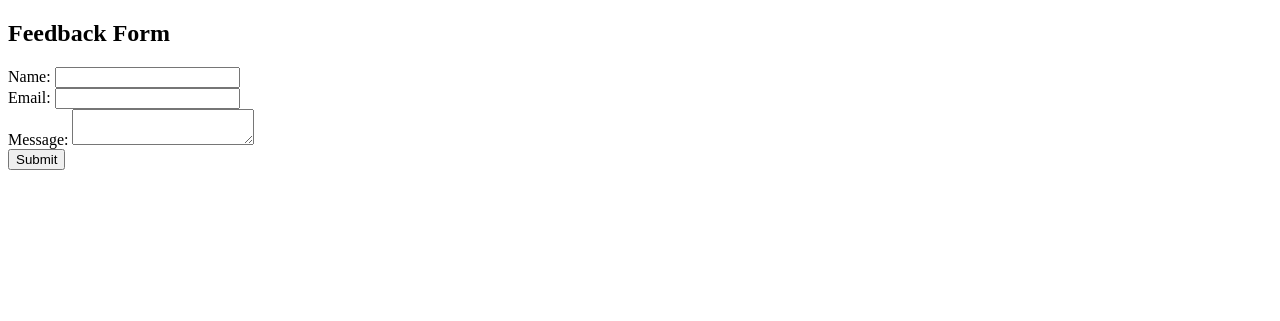
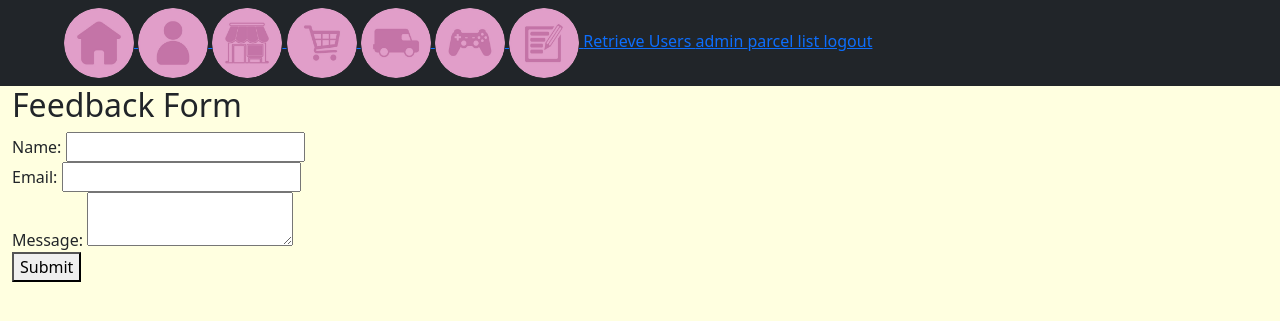
Before and after one commit to rainbowfartz/shop, a Flask app: page /feedback in a window 1280 px wide. Shown: the top 321 px of the page. Run offline with Flask 3, Linux system fonts and the light colour scheme; some libraries are stand-ins or nearby versions.

Commit message:
i love charles

```diff
--- a/__init__.py
+++ b/__init__.py
@@ -10,7 +10,7 @@ import shelve
 import random
 import os
 from werkzeug.security import check_password_hash
-from flask_login import LoginManager, login_user, current_user
+from flask_login import LoginManager, login_user, current_user, logout_user
 from User import User
 from wtforms import Form, StringField, RadioField, SelectField, TextAreaField, validators, IntegerField, SubmitField
 
@@ -73,6 +73,11 @@ def login():
                     return redirect(url_for('shopping'))
 
     return render_template('login.html', form=form)
+
+@app.route('/logout')
+def logout():
+    logout_user()
+    return redirect(url_for('login'))
 
 @app.route('/profile')
 def profile():
@@ -580,7 +585,7 @@ def feedback_form():
 
         save_feedback_to_shelf(name, email, message)
 
-        return redirect(url_for('thank_you'))
+        return redirect(url_for('thank-you'))
 
     return render_template('contactus.html', form=form)
 
--- a/templates/contactus.html
+++ b/templates/contactus.html
@@ -1,3 +1,7 @@
+{% extends "base.html" %}
+{% block title %} Farmville - Checkout {% endblock %}
+
+{% block content %}
 <!DOCTYPE html>
 <html lang="en">
 <head>
@@ -22,3 +26,4 @@
     </form>
 </body>
 </html>
+{% endblock %}
--- a/templates/includes/navbar.html
+++ b/templates/includes/navbar.html
@@ -17,22 +17,25 @@
 <nav class="navbar navbar-expand-sm bg-dark navbar-dark sticky-top">
     <div style="padding-left: 5%;">
         <a href="/">
-            <img src="static/images/homelogo.png" style="width:70px;" class="rounded-pill">
+            <img src="static/images/home icon.png" style="width:70px;" class="rounded-pill">
         </a>
         <a href="/profile">
-            <img src="static/images/profile.png" style="width:70px;" class="rounded-pill" />
+            <img src="static/images/account icon.png" style="width:70px;" class="rounded-pill" />
         </a>
         <a href="/shopping">
-            <img src="static/images/grocery.png" style="width:70px;" class="rounded-pill">
+            <img src="static/images/store icon.png" style="width:70px;" class="rounded-pill">
         </a>
         <a href="/cart">
-            <img src="static/images/cart.png" style="width:70px;" class="rounded-pill">
+            <img src="static/images/cart icon.png" style="width:70px;" class="rounded-pill">
         </a>
         <a href="/form">
-            <img src="static/images/delivery.png" style="width:70px;" class="rounded-pill">
+            <img src="static/images/delivery icon.png" style="width:70px;" class="rounded-pill">
         </a>
         <a href="/game">
-            <img src="static/images/game.png" style="width:70px;" class="rounded-pill">
+            <img src="static/images/game icon.png" style="width:70px;" class="rounded-pill">
+        </a>
+        <a href="/feedback">
+            <img src="static/images/feedback icon.png" style="width:70px;" class="rounded-pill">
         </a>
         <a href="/retrieveInfo">
             Retrieve Users
@@ -43,5 +46,8 @@
         <a href="/index">
             parcel list
         </a>
+        <a href="/logout">
+            logout
+        </a>
     </div>
 </nav>
--- a/templates/profile.html
+++ b/templates/profile.html
@@ -22,7 +22,7 @@
         <div class="col-lg-4">
             <div class="card mb-4">
                 <div class="card-body text-center">
-                    <img src="static/images/profile.png" alt="avatar"
+                    <img src="static/images/account icon.png" alt="avatar"
                         class="rounded-circle img-fluid" style="width: 150px;">
                     <h5 class="my-3">{{ current_user.username }}</h5>
                 </div>
```
Also changed, not shown: static/images/cart.png (deleted), static/images/delivery.png (deleted), static/images/game.png (deleted), static/images/grocery.png (deleted), static/images/homelogo.png (deleted), static/images/profile.png (deleted), 4 other files.
